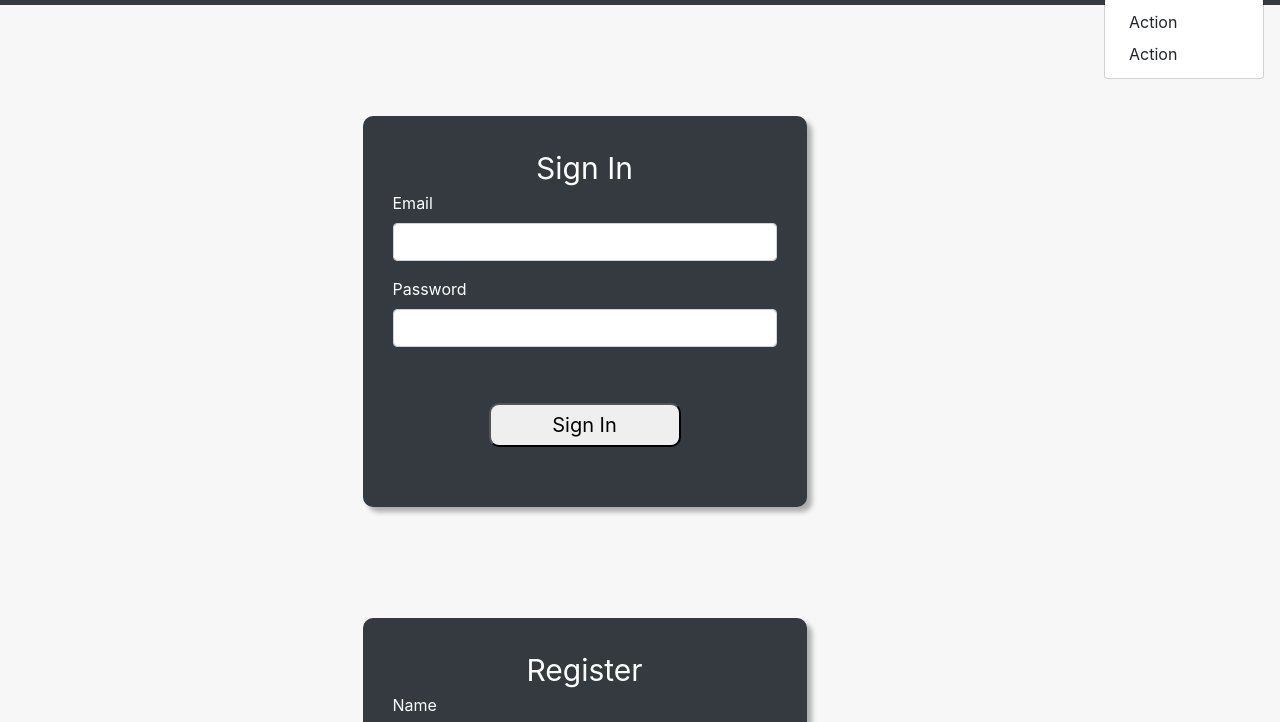
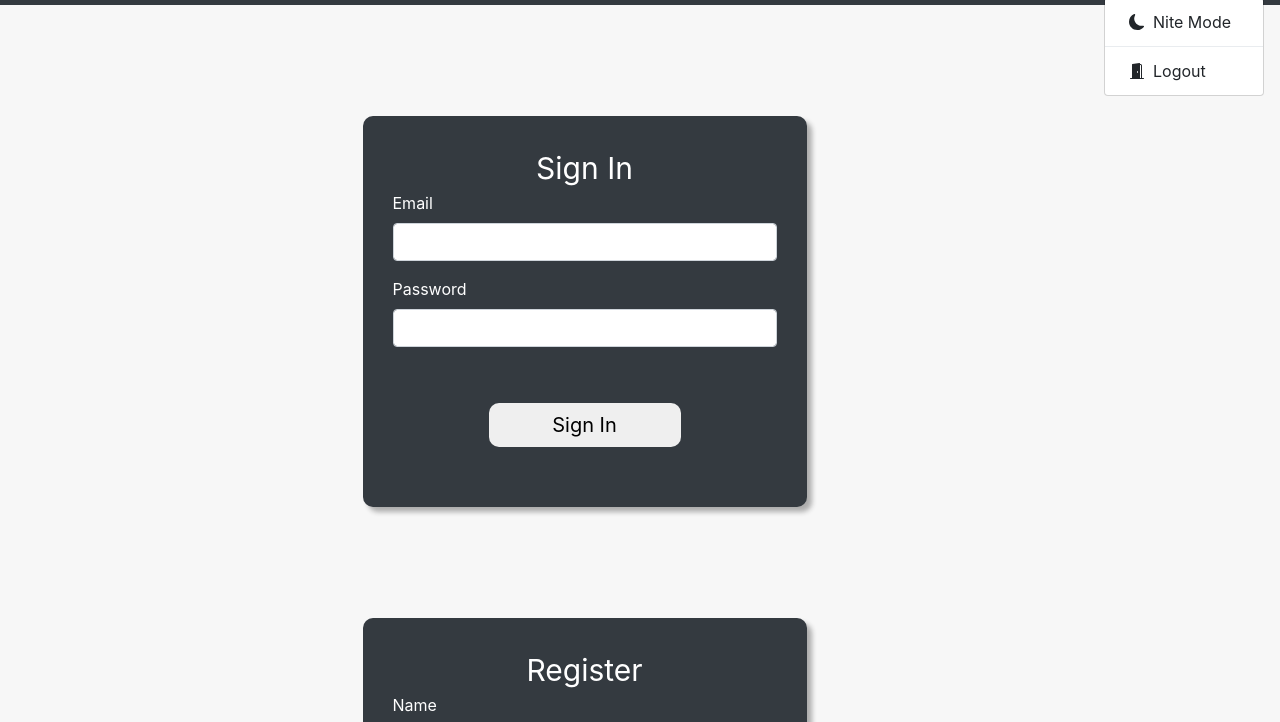
Before and after one commit to luigicampagnola/project-7, a React app: page / in a window 1280 px wide. Both pictures are taken after a click on the button 1252 px from the left and 28 px from the top of the page. Shown: the part 51-773 px from the top of the page. Built offline with nearby package versions, Linux system fonts and the light colour scheme.

Commit message:
added icons

```diff
--- a/src/Components/NavbarComponent/NavbarUser/NavbarUser.js
+++ b/src/Components/NavbarComponent/NavbarUser/NavbarUser.js
@@ -1,5 +1,6 @@
 import React from "react";
 import { Navbar, NavDropdown } from "react-bootstrap";
+import { DoorOpenFill, MoonFill } from "react-bootstrap-icons";
 
 const NavbarUser = () => {
   return (
@@ -7,10 +8,21 @@ const NavbarUser = () => {
       <Navbar.Text>
         Signed in as: <a href="#login">Mark Otto</a>
       </Navbar.Text>
-        <NavDropdown alignRight>
-          <NavDropdown.Item>Action</NavDropdown.Item>
-          <NavDropdown.Item>Action</NavDropdown.Item>
-        </NavDropdown>
+      <NavDropdown alignRight>
+        <div>
+          <NavDropdown.Item className="d-flex">
+            <MoonFill className="mt-1 mr-1"></MoonFill>
+            <div className="pl-1">Nite Mode</div>
+          </NavDropdown.Item>
+        </div>
+        <NavDropdown.Divider />
+        <div>
+          <NavDropdown.Item className="d-flex">
+            <DoorOpenFill className="mt-1 mr-1"></DoorOpenFill>
+            <div className="pl-1">Logout</div>
+            </NavDropdown.Item>
+        </div>
+      </NavDropdown>
     </div>
   );
 };
--- a/src/Components/Register/RegisterButton/RegisterButton.css
+++ b/src/Components/Register/RegisterButton/RegisterButton.css
@@ -1,6 +1,7 @@
 .button {
     border-radius: 10px;
     margin-left: 25%;
+    border-color: transparent;
     width: 50%;
     padding: 5px;
     margin-top: 10px;
--- a/src/Components/Register/RegisterButton/RegisterButton.js
+++ b/src/Components/Register/RegisterButton/RegisterButton.js
@@ -3,7 +3,7 @@ import './RegisterButton.css';
 
 const RegisterButton = () => {
   return (
-    <div>
+    <div className='pt-2 pb-2'>
       <button className='button'>Submit</button>
     </div>
   );
--- a/src/Components/SignIn/SignInButton/SignInButton.css
+++ b/src/Components/SignIn/SignInButton/SignInButton.css
@@ -1,5 +1,6 @@
 .signin-btn {
   border-radius: 10px;
+  border-color: transparent;
   margin-left: 25%;
   width: 50%;
   padding: 5px;
```
Also changed, not shown: src/Components/NavbarComponent/NavbarDropdown/DropdownMenu.js (deleted, +0 -19 lines).
